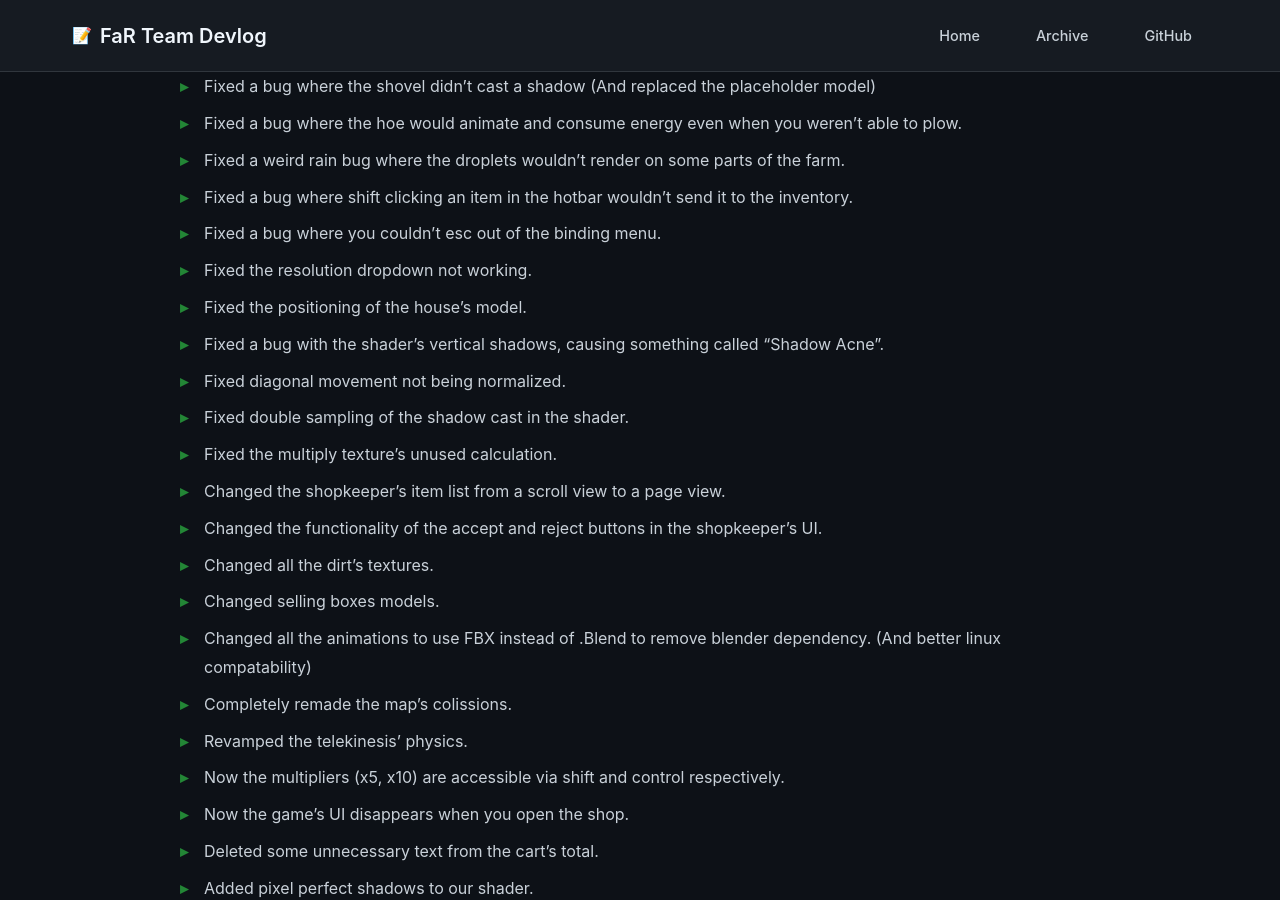
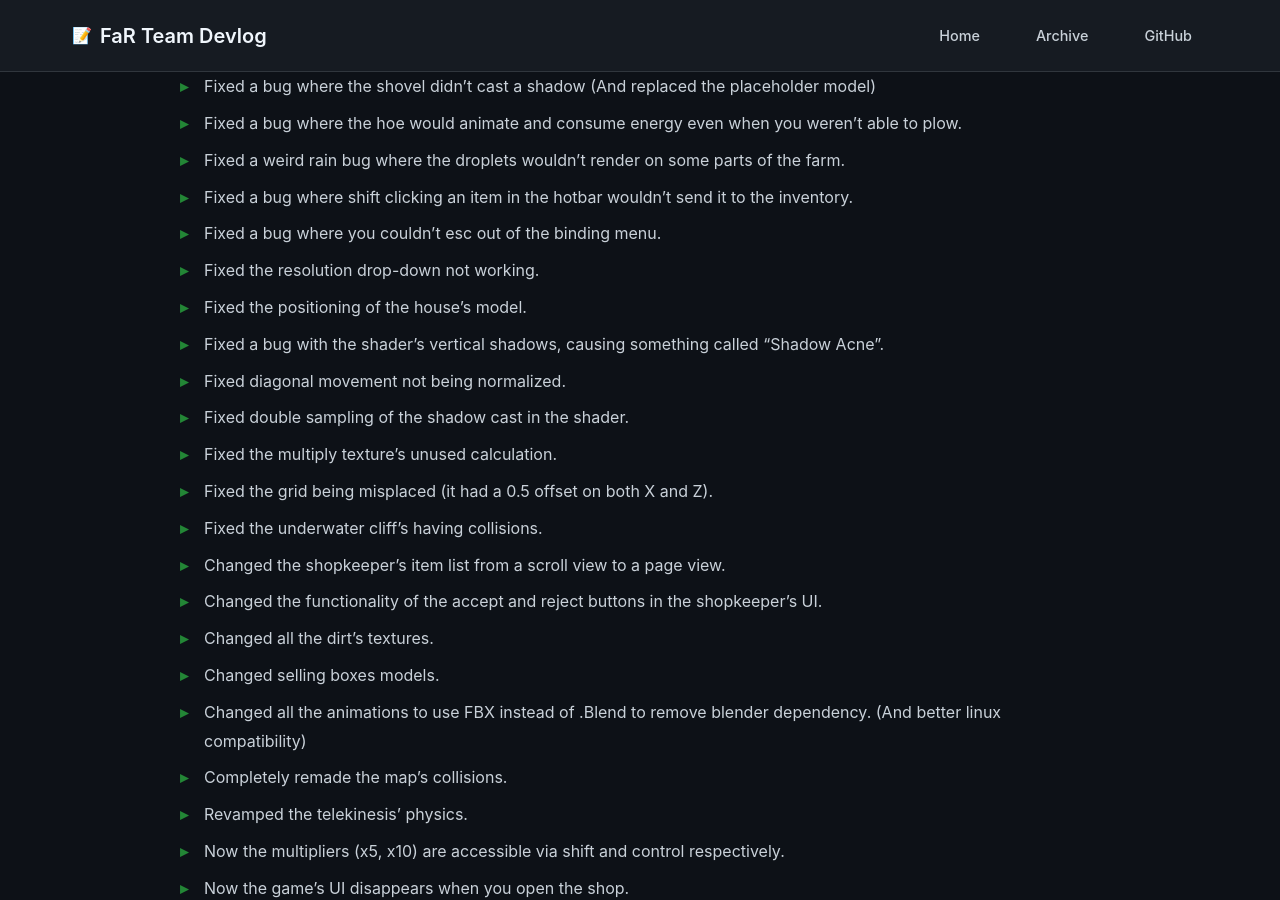
Before and after one commit to FaR-Team/patch-notes, a Jekyll site: the page built from _posts/2025-07-15-Farmoxel-Is-Back-Baby.md, in a window 1280 px wide and 900 px high, scrolled down 831 px. Built offline with Jekyll 4.4.1, drawn with Linux system fonts in a browser that asks for light colours; our own code applies the rules of GitHub Pages for plain Markdown files; some of the changed text lies outside the part shown.

Commit message:
Update 2025-07-15-Farmoxel-Is-Back-Baby.md
+ Fixed the grid being misplaced (it had a 0.5 offset on both X and Z)
+ Fixed the underwater cliff's having collisions.
+ Added a debris spawn system.
+ Added 10 debris models!
+ Added the possibility for debris to spawn when days pass by.

```diff
--- a/_posts/2025-07-15-Farmoxel-Is-Back-Baby.md
+++ b/_posts/2025-07-15-Farmoxel-Is-Back-Baby.md
@@ -17,18 +17,20 @@
 + Fixed a weird rain bug where the droplets wouldn't render on some parts of the farm.
 + Fixed a bug where shift clicking an item in the hotbar wouldn't send it to the inventory.
 + Fixed a bug where you couldn't esc out of the binding menu.
-+ Fixed the resolution dropdown not working.
++ Fixed the resolution drop-down not working.
 + Fixed the positioning of the house's model.
 + Fixed a bug with the shader's vertical shadows, causing something called "Shadow Acne".
 + Fixed diagonal movement not being normalized.
 + Fixed double sampling of the shadow cast in the shader.
 + Fixed the multiply texture's unused calculation.
++ Fixed the grid being misplaced (it had a 0.5 offset on both X and Z).
++ Fixed the underwater cliff's having collisions.
 + Changed the shopkeeper's item list from a scroll view to a page view.
 + Changed the functionality of the accept and reject buttons in the shopkeeper's UI.
 + Changed all the dirt's textures.
 + Changed selling boxes models.
-+ Changed all the animations to use FBX instead of .Blend to remove blender dependency. (And better linux compatability)
-+ Completely remade the map's colissions.
++ Changed all the animations to use FBX instead of .Blend to remove blender dependency. (And better linux compatibility)
++ Completely remade the map's collisions.
 + Revamped the telekinesis' physics.
 + Now the multipliers (x5, x10) are accessible via shift and control respectively.
 + Now the game's UI disappears when you open the shop.
@@ -52,6 +54,9 @@
 + Added two new devUtils: FaR-Folders and FaR-Hierarchy.
 + Added a multi-cell "Footprint" system (Basically grid size).
 + Added multi-compile instancing.
++ Added a debris spawn system.
++ Added 10 debris models!
++ Added the possibility for debris to spawn when days pass by.
 + Now you can press esc while rebinding to cancel the rebind.
 + Now particles fall from the fertilizer depending on how you handle it with the telekinesis.
 + Now static objects don't cast shadows. (The map, for now)
```
Also changed, not shown: other parts of _posts/2025-07-15-Farmoxel-Is-Back-Baby.md (+2 -2 lines).
